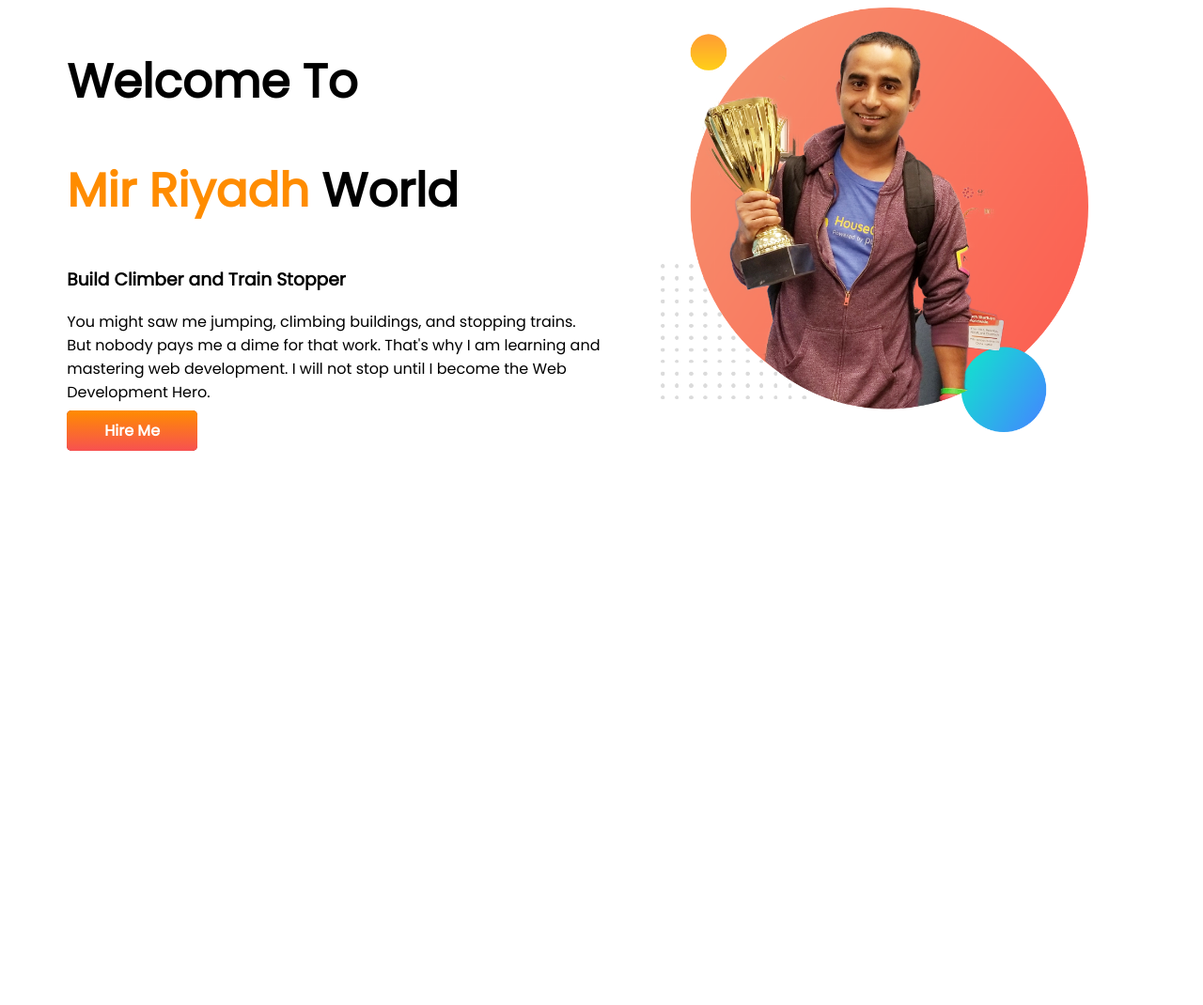
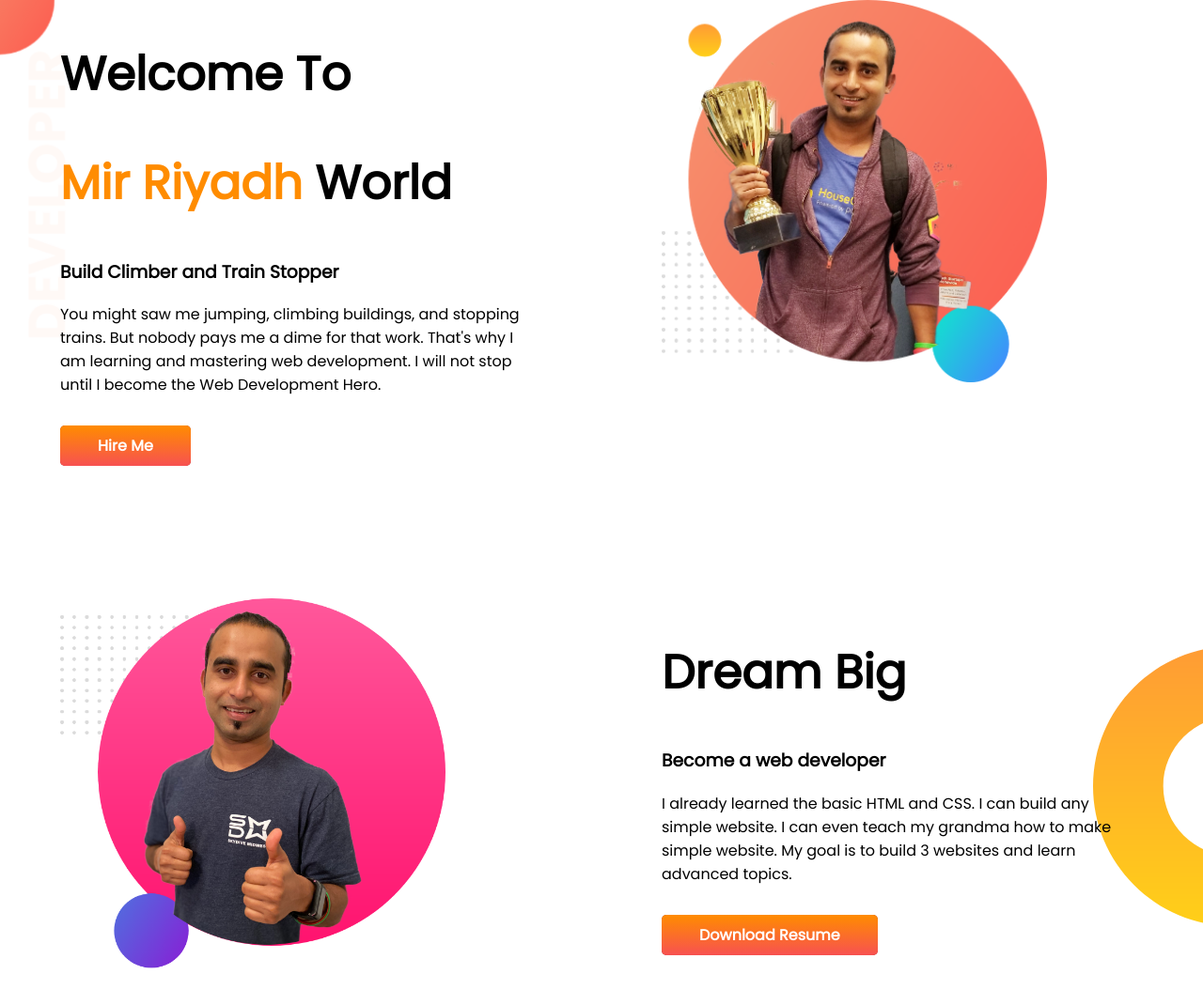
Before and after one commit to MirRiyadh/developer-porftolio, a plain HTML site: page index.html in a window 1280 px wide. Shown: the whole page at 94% size. Before the commit the page ends 800 px from the top, so only its background shows below. Drawn offline with Linux system fonts and the light colour scheme.

Commit message:
dream section added

```diff
--- a/index.html
+++ b/index.html
@@ -14,7 +14,7 @@
     <title>Riyadh's Portfolio</title>
   </head>
   <body>
-    <section>
+    <section class="top-banner">
       <div class="half-width">
         <h1>Welcome To</h1>
         <h1><span class="org-color">Mir Riyadh</span> World</h1>
@@ -36,5 +36,27 @@
         <img src="./images/jhankar.png" alt="" />
       </div>
     </section>
+
+    <section class="dream-big">
+      <div class="half-width">
+        <img src="./images/jhankar2.png" alt="" />
+      </div>
+      <div class="half-width">
+        <h1>Dream Big</h1>
+
+        <h3>Become a web developer</h3>
+        <p>
+          I already learned the basic HTML and CSS. I can build any simple
+          website. I can even teach my grandma how to make simple website. My
+          goal is to build 3 websites and learn advanced topics.
+        </p>
+        <a
+          class="hire-btn"
+          target="_blank"
+          href="https://www.linkedin.com/in/mir-riyadh-7a874017a/"
+          >Download Resume</a
+        >
+      </div>
+    </section>
   </body>
 </html>
--- a/style.css
+++ b/style.css
@@ -1,4 +1,5 @@
 body {
+  margin: 0;
   font-family: "Poppins", sans-serif;
 }
 
@@ -12,11 +13,16 @@ h1 {
 
 section {
   display: flex;
+  margin-bottom: 150px;
 }
 
+p {
+  margin-bottom: 40px;
+}
 .half-width {
   width: 50%;
   padding-left: 5%;
+  padding-right: 5%;
 }
 
 .half-width img {
@@ -32,3 +38,14 @@ section {
   background-image: linear-gradient(darkorange, rgb(247, 81, 81));
   font-weight: 700;
 }
+
+.top-banner {
+  background-image: url("./images/top-banner.png");
+  background-repeat: no-repeat;
+}
+
+.dream-big {
+  background-image: url("./images/dream-bg.png");
+  background-repeat: no-repeat;
+  background-position: right;
+}
```
